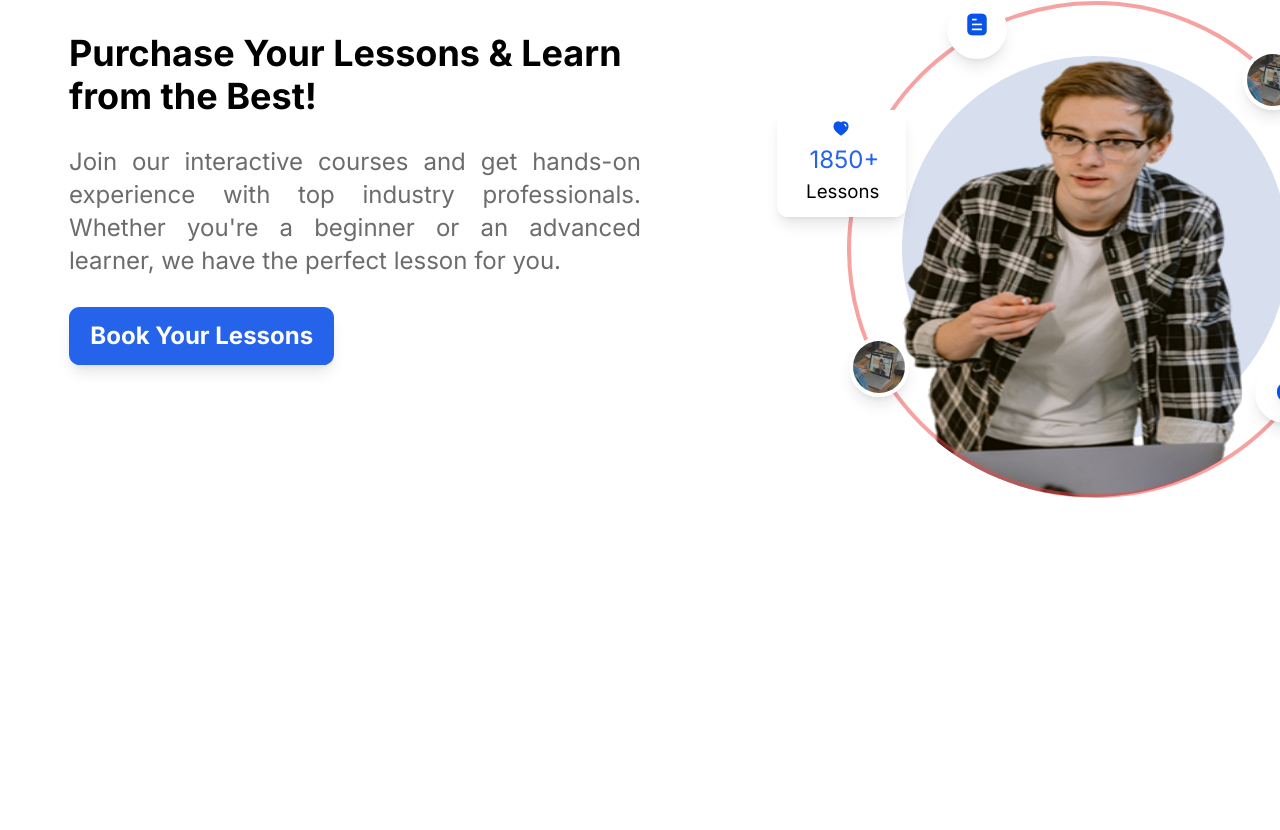
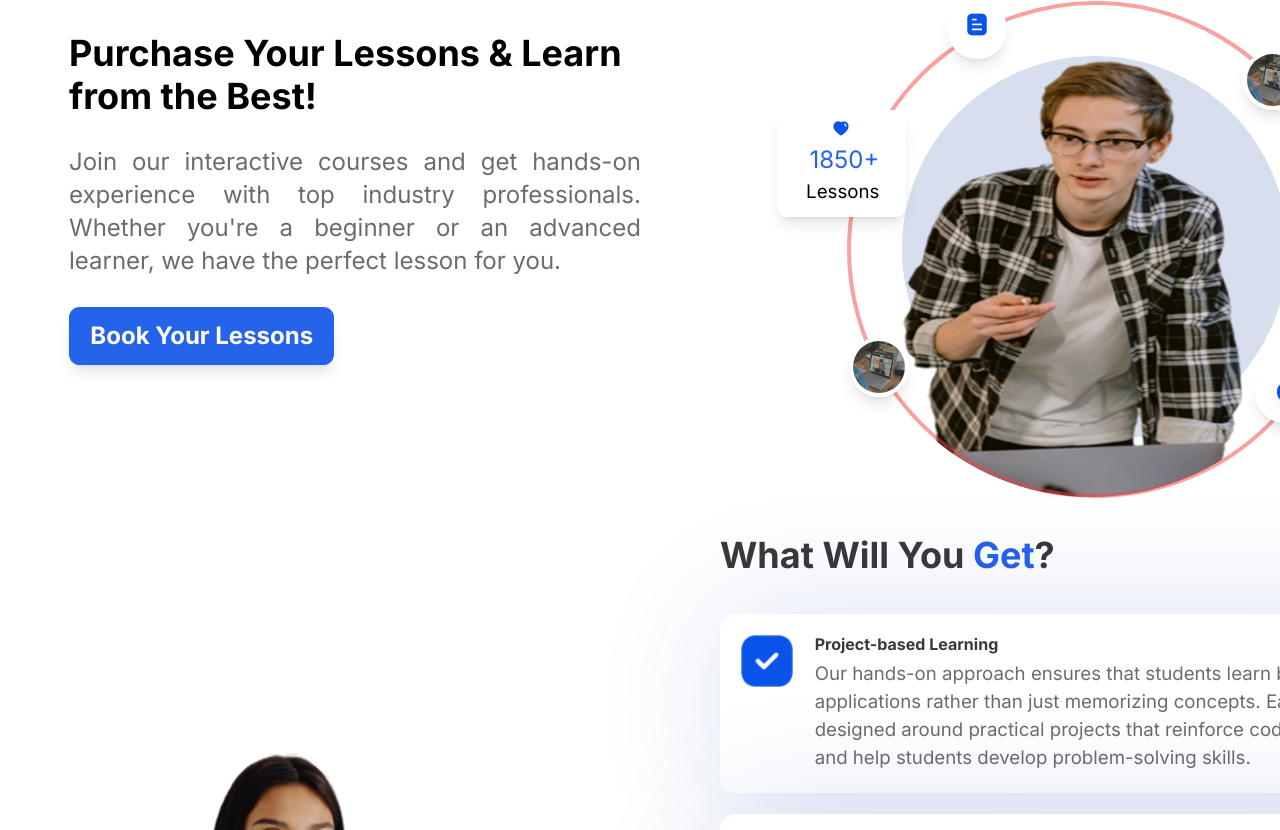
Before and after one commit to mesanjib-tharu/cm-web-assignment, a Next.js app: page / in a window 1280 px wide. Shown: the part 1970-2800 px from the top of the page. Before the commit the page ends 2468 px from the top, so only its background shows below. Built offline with nearby package versions, Linux system fonts and the light colour scheme.

Commit message:
Achivement section completed

```diff
--- a/src/app/page.tsx
+++ b/src/app/page.tsx
@@ -1,10 +1,13 @@
-import Image from 'next/image'
-import Button from '../components/Buttons'
-import Header from '../components/Header'
-import HeroBanner from '../components/HeroBanner'
-import Infinitescroll from '../components/Infinitescroll'
-import Courses from '../components/Courses'
+import Image from 'next/image';
+import Button from '../components/Buttons';
+import Header from '../components/Header';
+import HeroBanner from '../components/HeroBanner';
+import Infinitescroll from '../components/Infinitescroll';
+import Courses from '../components/Courses';
 import CTA1 from '../components/CTA1';
+import  Achivement  from '../components/Achivements';
+import { benefits } from "../data/sliderData";
+
 
 export default function Home() {
   return (
@@ -14,6 +17,7 @@ export default function Home() {
       <Infinitescroll />
       <Courses />
       <CTA1 />
+      <Achivement items={benefits}/>
       </>
   )
 }
--- /dev/null
+++ b/src/components/Achivements.tsx
@@ -0,0 +1,64 @@
+import React from "react";
+import Image from "next/image";
+import karolina from "../assets/images/pexels-karolina-grabowska-8005452 1.png";
+import RightIcon from "../assets/images/RightIcon.png";
+
+type Props = {
+  title: string;
+  icon: string;
+  description: string;
+};
+
+interface achimentProps {
+  items: Props[];
+}
+
+const Achivements = ({ items }: achimentProps) => {
+  return (
+    <div className="">
+      <div className="flex  justify-between py-[30px] items-center text-start">
+        <div className="relative w-[557px] h-[515px] px-12">
+          <div className="absolute w-[386px] h-[386px] bg-[#d7dfef] top-[130px] left-[80px] rounded-3xl "></div>
+          <Image
+            className="absolute  w-[490px] h-[497px] top-[20px] left-[80px] rounded-3xl"
+            src={karolina}
+            alt="Lesson"
+          />
+        </div>
+
+        <div className="flex flex-col gap-[21px] w-1/2  max-w-xl">
+          <h2 className="text-[36px] font-semibold leading-[160%] mb-[8px]">
+            <span className="text-[#393939]">What Will You</span>{" "}
+            <span className="text-blue-600">Get</span>
+            <span className="text-[#393939]">?</span>
+          </h2>
+
+          {items.map((benefit, index) => (
+            <div
+              key={index}
+              className="bg-white rounded-xl p-4  shadow-[0px_-2px_128px_rgba(0,59,179,0.14)] flex gap-4 items-start"
+            >
+              <Image
+                src={RightIcon}
+                alt="Tick"
+                width={52}
+                height={52}
+                className="flex-shrink-0"
+              />
+              <div>
+                <h3 className="font-semibold text-[16px] text-gray-custom">
+                  {benefit.title}
+                </h3>
+                <p className="text-sm text-gray-600 mt-1">
+                  {benefit.description}
+                </p>
+              </div>
+            </div>
+          ))}
+        </div>
+      </div>
+    </div>
+  );
+};
+
+export default Achivements;
--- a/src/data/sliderData.ts
+++ b/src/data/sliderData.ts
@@ -164,3 +164,32 @@ export const SliderData =[
             "likes_num":"1.2k"
         }
     ]
+
+
+
+export const benefits = [
+        {
+          title: "Project-based Learning",
+          icon: "iconly-bold-tick-square0.svg",
+          description:
+            "Our hands-on approach ensures that students learn by creating real applications rather than just memorizing concepts. Each lesson is designed around practical projects that reinforce coding principles and help students develop problem-solving skills.",
+        },
+        {
+          title: "Expert-Led Sessions",
+          icon: "iconly-bold-tick-square1.svg",
+          description:
+            "Learn from industry professionals and experienced educators who are passionate about teaching coding. Our instructors provide personalized guidance, ensuring that every student understands concepts and progresses at their own pace.",
+        },
+        {
+          title: "Structured Progression",
+          icon: "iconly-bold-tick-square2.svg",
+          description:
+            "Our age-wise curriculum is designed to build skills gradually, ensuring students advance step by step. Whether starting with block coding or moving into real-world programming languages like Python and JavaScript, students gain a solid foundation for future success.",
+        },
+        {
+          title: "Course Completion Certificate",
+          icon: "iconly-bold-tick-square3.svg",
+          description:
+            "After completing each course, students receive an official certification recognizing their achievements. This can be showcased in their academic portfolio, helping them stand out in school and future career opportunities.",
+        },
+      ];
--- a/tailwind.config.ts
+++ b/tailwind.config.ts
@@ -25,6 +25,7 @@ const config: Config = {
       colors:{
         primary: '#242a2b',
         secondary: '#808080',
+        'gray-custom': '#393939',
         accent: {
           DEFAULT: '#1cbccf',
           secondary: '#18abbc',
```
Also changed, not shown: src/assets/images/RightIcon.png (added).
